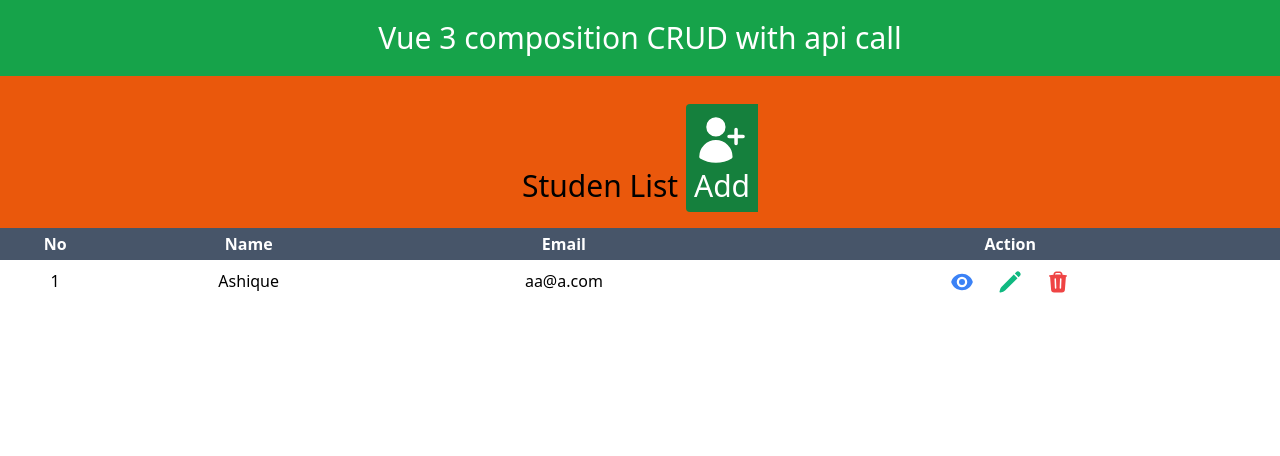
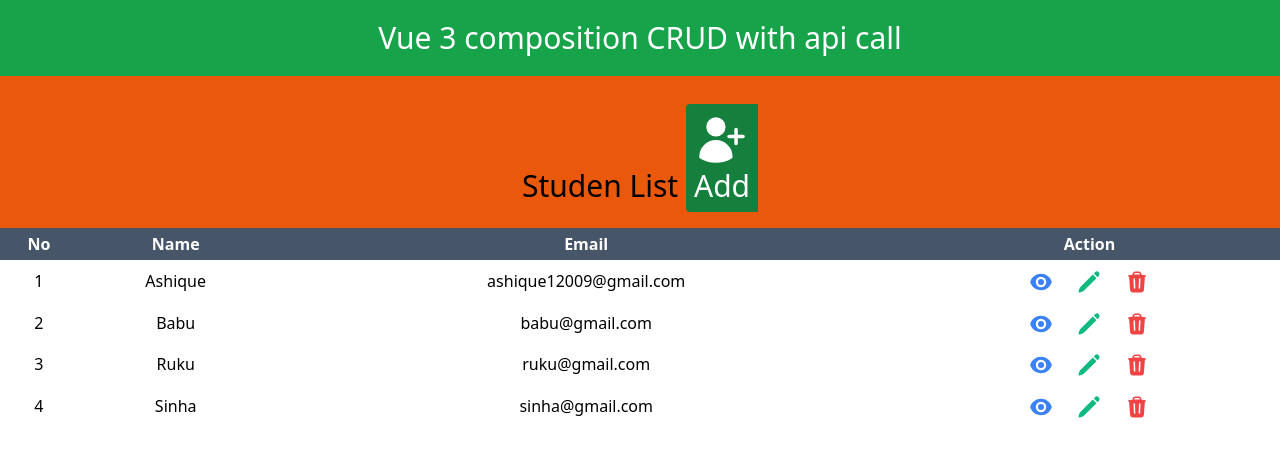
Before and after one commit to ashique12009/vue3-composition-api-crud, a Vue app: page / in a window 1280 px wide. Shown: the top 456 px of the page. Built offline with nearby package versions, Linux system fonts and the light colour scheme; data requests are answered from the project's data file.

Commit message:
json server added and list fetch operation done

```diff
--- /dev/null
+++ b/db.json
@@ -0,0 +1,24 @@
+{
+    "students": [
+        {
+            "studentname": "Ashique",
+            "email": "ashique12009@gmail.com",
+            "id": 1
+        },
+        {
+            "studentname": "Babu",
+            "email": "babu@gmail.com",
+            "id": 2
+        },
+        {
+            "studentname": "Ruku",
+            "email": "ruku@gmail.com",
+            "id": 3
+        },
+        {
+            "studentname": "Sinha",
+            "email": "sinha@gmail.com",
+            "id": 4
+        }
+    ]
+}
--- a/package.json
+++ b/package.json
@@ -9,6 +9,7 @@
   },
   "dependencies": {
     "@heroicons/vue": "^2.0.15",
+    "axios": "^1.3.3",
     "vue": "^3.2.45",
     "vue-router": "^4.1.6"
   },
--- a/src/components/student/List.vue
+++ b/src/components/student/List.vue
@@ -1,6 +1,11 @@
 <script setup>
 import { EyeIcon, PencilIcon, TrashIcon, UserPlusIcon } from '@heroicons/vue/24/solid';
 import { RouterLink } from 'vue-router';
+import useStudent from '@/composeable/studentApi';
+import { onMounted } from 'vue';
+
+const { getAllStudent, error, studentData } = useStudent();
+onMounted(getAllStudent);
 
 const deleteStudent = async (id) => {
     if(!window.confirm("Are you sure?")){
@@ -30,10 +35,10 @@ const deleteStudent = async (id) => {
                 </tr>
             </thead>
             <tbody class="text-center">
-                <tr>
-                    <td class="py-2">1</td>
-                    <td class="py-2">Ashique</td>
-                    <td class="py-2">aa@a.com</td>
+                <tr v-for="student in studentData">
+                    <td class="py-2">{{ student.id }}</td>
+                    <td class="py-2">{{ student.studentname }}</td>
+                    <td class="py-2">{{ student.email }}</td>
                     <td class="py-2">
                         <RouterLink :to="{name: 'view', params: {id: 1} }">
                             <EyeIcon class="text-blue-500 h-6 w-6 inline" />
--- /dev/null
+++ b/src/composeable/studentApi.js
@@ -0,0 +1,29 @@
+import axios from "axios";
+import { ref } from "vue";
+
+export default function useStudent() {
+    const url = "http://localhost:3333/students";
+    const studentData = ref([]);
+    const error = ref(null);
+
+    // Get all students
+    const getAllStudent = async () => {
+        studentData.value = [];
+        error.value = null;
+
+        try {
+            const res = await axios(url);
+            studentData.value = res.data;
+            console.log('RESPONSE', res);
+        } catch (err) {
+            error.value = err;
+            console.log('Err', err);
+        }
+    }
+
+    return {
+        getAllStudent,
+        error,
+        studentData
+    }
+}
```
Also changed, not shown: 1 other file (tests, documents, lock files or other folders).
